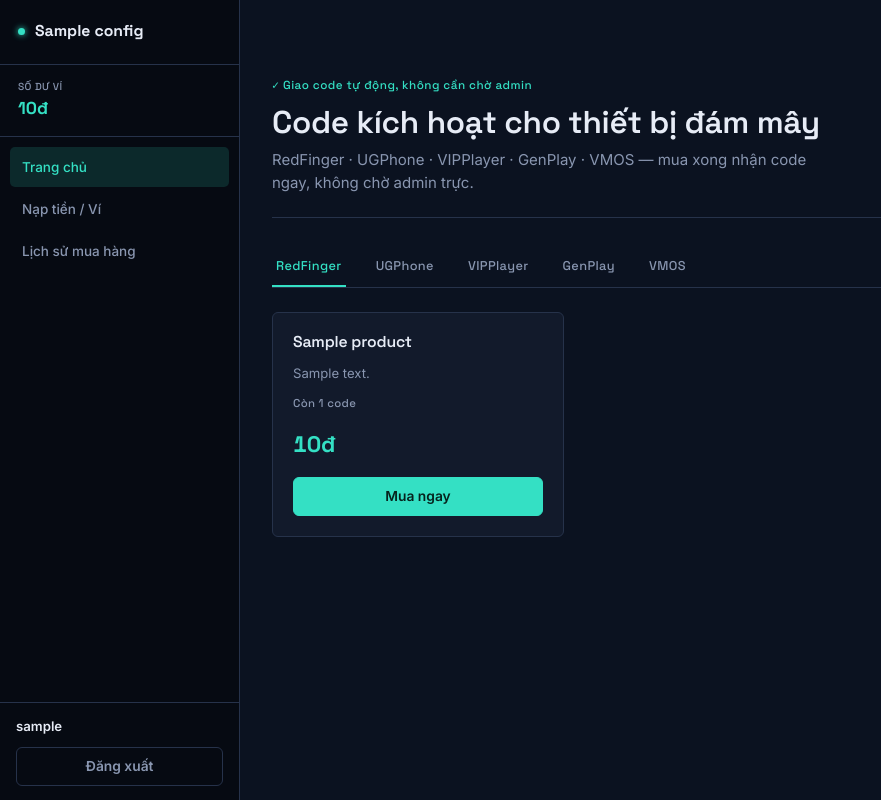
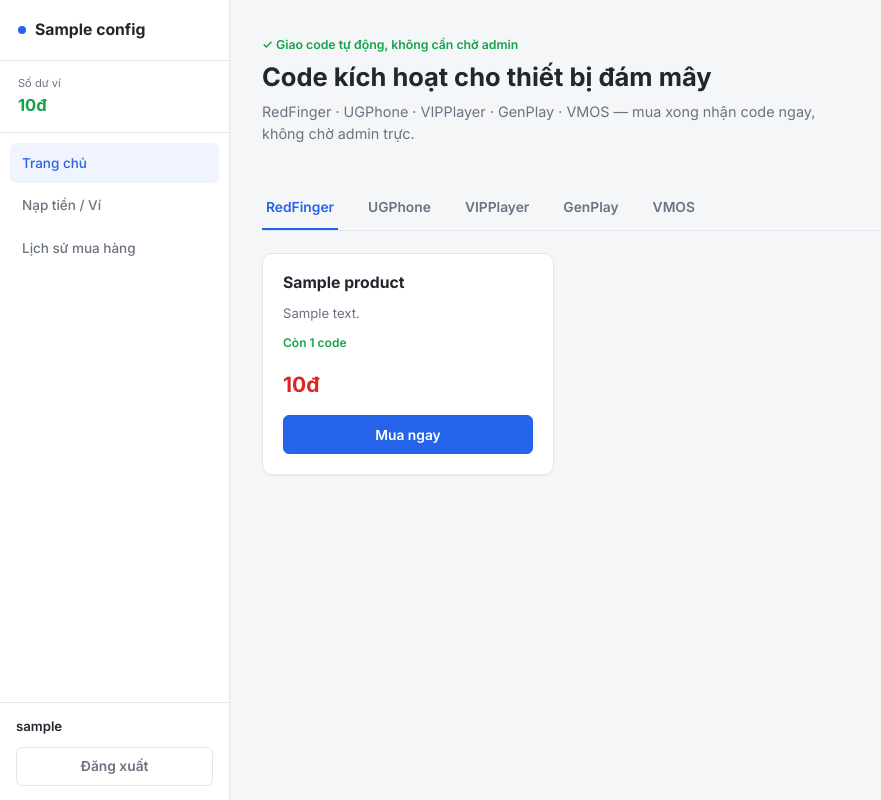
Before and after one commit to vophu7191-glitch/Web-shop-narri-store, a Flask app: page / in a window 1280 px wide. Shown: the whole page, without its empty margins (0-881 px from the left). Run offline with Flask 3, Linux system fonts and the light colour scheme; the visitor is signed in with stand-in values (Sample User, id 1); a database or web service that is not in the repository returns one stand-in record (values such as "Sample title"); parts of the project's set-up code (start-up, migrations or seed data) failed here and were passed over; some libraries are stand-ins or nearby versions.

Commit message:
Add files via upload

```diff
--- a/static/css/theme.css
+++ b/static/css/theme.css
@@ -1,276 +1,117 @@
 /* ══════════════════════════════════════════════════════════════
-   CLOUDSHOP THEME — "Device Online" visual language
-   Grounded in the product itself: cloud phones / virtual devices.
-   Two functional accents only — teal = live/available, coral = alert.
+   CLOUDSHOP THEME — giao diện đơn giản, quen mắt kiểu shop thường
    ══════════════════════════════════════════════════════════════ */
 
 :root {
-    --ink:      #0B1220;
-    --panel:    #121A2B;
-    --panel-2:  #1B2740;
-    --line:     #26324A;
-    --text:     #E7ECF6;
-    --muted:    #8996B0;
-    --signal:   #34E0C4;
-    --signal-dim: rgba(52, 224, 196, .14);
-    --alert:    #FF8A5B;
-    --alert-dim: rgba(255, 138, 91, .14);
+    --bg:       #F5F6F8;
+    --panel:    #FFFFFF;
+    --line:     #E3E6EB;
+    --text:     #22262E;
+    --muted:    #6B7280;
+    --primary:  #2563EB;
+    --primary-dark: #1D4ED8;
+    --price:    #DC2626;
+    --success:  #16A34A;
+    --success-bg: #ECFDF3;
 }
 
 * { box-sizing: border-box; }
 
 html, body {
-    background: var(--ink);
+    background: var(--bg);
     color: var(--text);
-    font-family: 'Inter', -apple-system, sans-serif;
+    font-family: 'Inter', -apple-system, "Segoe UI", Roboto, sans-serif;
     font-size: 15px;
 }
 
-h1, h2, h3, h4, h5, .display-title {
-    font-family: 'Space Grotesk', 'Inter', sans-serif;
-    font-weight: 600;
-    letter-spacing: -0.01em;
-    color: var(--text);
-}
+h1, h2, h3, h4, h5 { font-weight: 700; color: var(--text); }
 
-a { color: var(--signal); text-decoration: none; }
-a:hover { color: var(--text); }
-
-.container { max-width: 1080px; }
-
-/* ── Admin status bar — terminal readout, not a generic banner ── */
-.admin-bar {
-    background: #060A12;
-    border-bottom: 1px solid var(--line);
-    color: var(--muted);
-    font-family: 'Space Grotesk', monospace;
-    font-size: .82rem;
-    padding: 9px 16px;
-    letter-spacing: .02em;
-}
-.admin-bar a { color: var(--signal); margin-right: 18px; }
-.admin-bar a:hover { color: var(--text); }
-
-/* ── Navbar ── */
-.navbar {
-    background: var(--ink) !important;
-    border-bottom: 1px solid var(--line);
-    padding: 16px 0;
-}
-.navbar-brand {
-    font-family: 'Space Grotesk', sans-serif;
-    font-weight: 700;
-    font-size: 1.25rem;
-    color: var(--text) !important;
-    letter-spacing: -0.02em;
-}
-.navbar .nav-link, .navbar span.nav-link { color: var(--muted) !important; font-size: .92rem; }
-.navbar .nav-link:hover { color: var(--text) !important; }
-.navbar-toggler { border-color: var(--line); }
-.navbar-toggler-icon { filter: invert(1); }
+a { color: var(--primary); text-decoration: none; }
+a:hover { color: var(--primary-dark); }
 
 /* ── Buttons ── */
-.btn {
-    font-family: 'Inter', sans-serif;
-    font-weight: 600;
-    border-radius: 6px;
-    font-size: .92rem;
-    padding: .55rem 1.1rem;
-}
-.btn-primary {
-    background: var(--signal);
-    border-color: var(--signal);
-    color: #06231D;
-}
-.btn-primary:hover, .btn-primary:focus {
-    background: #29c9af;
-    border-color: #29c9af;
-    color: #06231D;
-}
-.btn-primary:disabled { background: var(--panel-2); border-color: var(--line); color: var(--muted); }
-.btn-outline-secondary, .btn-outline-dark {
-    color: var(--muted);
-    border-color: var(--line);
-    background: transparent;
-}
-.btn-outline-secondary:hover, .btn-outline-dark:hover {
-    color: var(--text);
-    border-color: var(--muted);
-    background: var(--panel-2);
-}
-.btn-outline-danger { color: var(--alert); border-color: rgba(255,138,91,.4); background: transparent; }
-.btn-outline-danger:hover { background: var(--alert-dim); border-color: var(--alert); color: var(--alert); }
-.btn-warning {
-    background: transparent;
-    border: 1px solid var(--signal);
-    color: var(--signal);
-    font-weight: 600;
-}
-.btn-warning:hover { background: var(--signal-dim); color: var(--signal); }
+.btn { border-radius: 6px; font-weight: 600; font-size: .92rem; padding: .55rem 1.1rem; }
+.btn-primary { background: var(--primary); border-color: var(--primary); }
+.btn-primary:hover, .btn-primary:focus { background: var(--primary-dark); border-color: var(--primary-dark); }
+.btn-primary:disabled { background: #B9C2D0; border-color: #B9C2D0; }
+.btn-outline-secondary { color: var(--muted); border-color: var(--line); }
+.btn-outline-secondary:hover { background: #F1F2F4; color: var(--text); border-color: var(--line); }
+.btn-outline-dark { color: var(--text); border-color: var(--line); }
+.btn-outline-dark:hover { background: #F1F2F4; }
+.btn-outline-danger { color: #DC2626; border-color: #FCA5A5; }
+.btn-outline-danger:hover { background: #FEF2F2; }
+.btn-warning { background: #F59E0B; border-color: #F59E0B; color: #fff; }
+.btn-warning:hover { background: #D97706; border-color: #D97706; color: #fff; }
 .btn-block { width: 100%; }
 
-/* ── Brand switcher — device-tab strip, not generic pills ── */
-.brand-tabs {
-    border-bottom: 1px solid var(--line);
-    gap: 4px;
-    margin: 28px 0 24px !important;
-    justify-content: flex-start !important;
+/* ── Brand tabs ── */
+.brand-tabs { border-bottom: 1px solid var(--line); margin: 24px 0 22px !important; }
+.brand-tabs .nav-link {
+    color: var(--muted); font-weight: 600; font-size: .92rem;
+    border: none; border-bottom: 2px solid transparent; border-radius: 0;
+    padding: 10px 4px; margin-right: 26px;
 }
-.brand-tabs .nav-link {
-    font-family: 'Space Grotesk', monospace;
-    font-size: .85rem;
-    letter-spacing: .03em;
-    color: var(--muted);
-    border: none;
-    border-bottom: 2px solid transparent;
-    border-radius: 0;
-    padding: 10px 4px;
-    margin-right: 22px;
-}
-.brand-tabs .nav-link.active {
-    background: transparent !important;
-    color: var(--signal) !important;
-    border-bottom: 2px solid var(--signal);
-}
+.brand-tabs .nav-link.active { background: transparent !important; color: var(--primary) !important; border-bottom: 2px solid var(--primary); }
 
-/* ── Product card — device-chip style: left accent rail, square corners ── */
+/* ── Product card ── */
 .product-card {
     background: var(--panel);
     border: 1px solid var(--line);
-    border-left: 3px solid var(--signal);
-    border-radius: 4px;
-    box-shadow: none;
+    border-radius: 10px;
+    box-shadow: 0 1px 3px rgba(0,0,0,.05);
     margin-bottom: 18px;
-    transition: border-color .15s ease, transform .1s ease;
-}
-.product-card:hover { border-color: var(--muted); border-left-color: var(--signal); }
-.product-card.is-out { border-left-color: var(--alert); }
-.product-card .card-title {
-    font-family: 'Space Grotesk', sans-serif;
-    font-size: 1.05rem;
-    color: var(--text);
 }
 .product-card .card-body { padding: 20px; }
+.product-card .card-title { font-size: 1.05rem; }
 .product-card p.small { color: var(--muted); }
 
-.stock-readout {
-    font-family: 'Space Grotesk', monospace;
-    font-size: .76rem;
-    letter-spacing: .03em;
-    display: inline-flex;
-    align-items: center;
-    gap: 6px;
-    color: var(--muted);
-}
-.stock-readout .dot {
-    width: 6px; height: 6px; border-radius: 50%;
-    background: var(--signal);
-    box-shadow: 0 0 6px var(--signal);
-}
-.stock-readout.out .dot { background: var(--alert); box-shadow: none; }
-.stock-readout.out { color: var(--alert); }
+.stock-readout { font-size: .8rem; font-weight: 600; color: var(--success); }
+.stock-readout.out { color: #DC2626; }
 
-.price-tag {
-    font-family: 'Space Grotesk', sans-serif;
-    font-size: 1.5rem;
-    font-weight: 700;
-    color: var(--signal);
-    font-variant-numeric: tabular-nums;
-}
+.price-tag { font-size: 1.4rem; font-weight: 700; color: var(--price); }
 
-.admin-only {
-    background: var(--panel-2) !important;
-    border: 1px dashed var(--line) !important;
-    border-radius: 4px;
-}
+.admin-only { background: #FFFBEB; border: 1px dashed #FCD34D; border-radius: 8px; }
 
-/* ── Cards (auth, wallet, generic) ── */
-.card {
-    background: var(--panel);
-    border: 1px solid var(--line);
-    border-radius: 6px;
-    color: var(--text);
-}
+/* ── Cards ── */
+.card { background: var(--panel); border: 1px solid var(--line); border-radius: 10px; box-shadow: 0 1px 3px rgba(0,0,0,.05); }
 .card .text-muted { color: var(--muted) !important; }
 
 /* ── Forms ── */
-label { color: var(--muted); font-size: .85rem; font-weight: 600; }
+label { color: var(--text); font-size: .87rem; font-weight: 600; }
 .form-control, select.form-control, textarea.form-control {
-    background: var(--ink);
-    border: 1px solid var(--line);
-    color: var(--text);
-    border-radius: 4px;
+    background: #fff; border: 1px solid var(--line); color: var(--text); border-radius: 6px;
 }
-.form-control:focus {
-    background: var(--ink);
-    border-color: var(--signal);
-    color: var(--text);
-    box-shadow: 0 0 0 3px var(--signal-dim);
-}
-.form-control::placeholder { color: #576079; }
+.form-control:focus { border-color: var(--primary); box-shadow: 0 0 0 3px rgba(37,99,235,.12); }
 
 /* ── Tables ── */
 .table { color: var(--text); }
-.table thead th {
-    font-family: 'Space Grotesk', monospace;
-    font-size: .74rem;
-    letter-spacing: .04em;
-    color: var(--muted);
-    border-bottom: 1px solid var(--line);
-    text-transform: uppercase;
-    background: transparent;
-}
+.table thead th { font-size: .78rem; color: var(--muted); border-bottom: 1px solid var(--line); background: #FAFBFC; }
 .table td, .table th { border-color: var(--line); vertical-align: middle; }
-.table-bordered { border-color: var(--line); }
-.table-bordered td, .table-bordered th { border-color: var(--line); }
 .bg-white { background: var(--panel) !important; }
 
 /* ── Badges ── */
-.badge { font-family: 'Space Grotesk', monospace; font-weight: 600; letter-spacing: .02em; border-radius: 3px; }
-.badge-success { background: var(--signal-dim); color: var(--signal); }
-.badge-secondary { background: var(--panel-2); color: var(--muted); }
-.badge-warning { background: var(--signal-dim); color: var(--signal); }
+.badge { font-weight: 600; border-radius: 4px; }
+.badge-success { background: var(--success-bg); color: var(--success); }
+.badge-secondary { background: #F1F2F4; color: var(--muted); }
+.badge-warning { background: #FEF3C7; color: #B45309; }
 
 /* ── Alerts ── */
-.alert { border-radius: 4px; border: 1px solid; font-size: .9rem; }
-.alert-success { background: var(--signal-dim); border-color: rgba(52,224,196,.3); color: var(--signal); }
-.alert-danger { background: var(--alert-dim); border-color: rgba(255,138,91,.3); color: var(--alert); }
+.alert { border-radius: 8px; border: 1px solid; font-size: .9rem; }
+.alert-success { background: var(--success-bg); border-color: #BBF7D0; color: var(--success); }
+.alert-danger { background: #FEF2F2; border-color: #FCA5A5; color: #DC2626; }
 
-/* ── Code box (topup content / delivered code) ── */
+/* ── Code box ── */
 .code-box {
-    font-family: 'Space Grotesk', monospace;
-    background: var(--ink);
-    border: 1px solid var(--line);
-    color: var(--signal);
-    padding: 10px 14px;
-    border-radius: 4px;
-    word-break: break-all;
-    font-size: .92rem;
+    font-family: 'Courier New', monospace;
+    background: #F1F2F4; border: 1px solid var(--line); color: var(--text);
+    padding: 10px 14px; border-radius: 6px; word-break: break-all; font-size: .92rem;
 }
 
 /* ── Hero ── */
-.hero {
-    padding: 44px 0 8px;
-    border-bottom: 1px solid var(--line);
-    margin-bottom: 4px;
-}
-.hero-eyebrow {
-    font-family: 'Space Grotesk', monospace;
-    font-size: .78rem;
-    letter-spacing: .04em;
-    color: var(--signal);
-    display: flex;
-    align-items: center;
-    gap: 8px;
-    margin-bottom: 10px;
-}
-.hero-eyebrow .dot { width: 6px; height: 6px; border-radius: 50%; background: var(--signal); box-shadow: 0 0 6px var(--signal); }
-.hero h1 { font-size: 2.1rem; margin-bottom: 8px; }
-.hero p.lead { color: var(--muted); font-size: 1rem; max-width: 560px; }
-
-@media (max-width: 767px) {
-    .hero h1 { font-size: 1.6rem; }
-}
+.hero { padding: 8px 0 4px; margin-bottom: 4px; }
+.hero-eyebrow { font-size: .82rem; font-weight: 600; color: var(--success); margin-bottom: 8px; }
+.hero h1 { font-size: 1.7rem; margin-bottom: 8px; }
+.hero p.lead { color: var(--muted); font-size: .96rem; max-width: 560px; }
 
 /* ══════════════════════════════════════════════════════════════
    SIDEBAR LAYOUT
@@ -279,160 +120,57 @@ label { color: var(--muted); font-size: .85rem; font-weight: 600; }
 .shell { display: flex; min-height: 100vh; }
 
 .sidebar {
-    width: 240px;
-    flex-shrink: 0;
-    background: #060A12;
+    width: 230px; flex-shrink: 0;
+    background: var(--panel);
     border-right: 1px solid var(--line);
-    display: flex;
-    flex-direction: column;
-    position: fixed;
-    top: 0; bottom: 0; left: 0;
-    z-index: 40;
+    display: flex; flex-direction: column;
+    position: fixed; top: 0; bottom: 0; left: 0; z-index: 40;
     transition: transform .2s ease;
 }
 
 .sidebar-brand {
-    font-family: 'Space Grotesk', sans-serif;
-    font-weight: 700;
-    font-size: 1.05rem;
-    color: var(--text);
-    padding: 20px 18px;
-    border-bottom: 1px solid var(--line);
-    display: flex;
-    align-items: center;
+    font-weight: 700; font-size: 1.05rem; color: var(--text);
+    padding: 18px; border-bottom: 1px solid var(--line);
+    display: flex; align-items: center;
 }
-.sidebar-brand .dot {
-    width: 7px; height: 7px; border-radius: 50%;
-    background: var(--signal); box-shadow: 0 0 6px var(--signal);
-    margin-right: 10px; flex-shrink: 0;
-}
+.sidebar-brand .dot { width: 8px; height: 8px; border-radius: 50%; background: var(--primary); margin-right: 9px; flex-shrink: 0; }
 
-.sidebar-balance {
-    padding: 14px 18px;
-    border-bottom: 1px solid var(--line);
-    display: flex;
-    flex-direction: column;
-    gap: 2px;
-}
-.sidebar-balance .label {
-    font-family: 'Space Grotesk', monospace;
-    font-size: .68rem;
-    letter-spacing: .04em;
-    color: var(--muted);
-    text-transform: uppercase;
-}
-.sidebar-balance .value {
-    font-family: 'Space Grotesk', sans-serif;
-    font-size: 1.15rem;
-    font-weight: 700;
-    color: var(--signal);
-}
+.sidebar-balance { padding: 14px 18px; border-bottom: 1px solid var(--line); display: flex; flex-direction: column; gap: 2px; }
+.sidebar-balance .label { font-size: .74rem; color: var(--muted); }
+.sidebar-balance .value { font-size: 1.1rem; font-weight: 700; color: var(--success); }
 
-.sidebar-nav {
-    flex: 1;
-    overflow-y: auto;
-    padding: 10px 10px;
-}
-.sidebar-nav a {
-    display: block;
-    padding: 10px 12px;
-    border-radius: 5px;
-    color: var(--muted);
-    font-size: .9rem;
-    font-weight: 500;
-    margin-bottom: 2px;
-}
-.sidebar-nav a:hover { background: var(--panel-2); color: var(--text); }
-.sidebar-nav a.active { background: var(--signal-dim); color: var(--signal); }
-.sidebar-section {
-    font-family: 'Space Grotesk', monospace;
-    font-size: .68rem;
-    letter-spacing: .06em;
-    color: #4A5670;
-    padding: 16px 12px 6px;
-}
+.sidebar-nav { flex: 1; overflow-y: auto; padding: 10px; }
+.sidebar-nav a { display: block; padding: 10px 12px; border-radius: 6px; color: var(--muted); font-size: .9rem; font-weight: 500; margin-bottom: 2px; }
+.sidebar-nav a:hover { background: #F1F2F4; color: var(--text); }
+.sidebar-nav a.active { background: #EFF4FF; color: var(--primary); }
+.sidebar-section { font-size: .72rem; font-weight: 700; letter-spacing: .03em; color: #9CA3AF; padding: 16px 12px 6px; }
 
 .sidebar-auth { padding: 14px 16px; border-top: 1px solid var(--line); }
-.sidebar-user {
-    color: var(--text);
-    font-size: .88rem;
-    font-weight: 600;
-    margin-bottom: 10px;
-    display: flex;
-    align-items: center;
-    gap: 8px;
-}
-.sidebar-user .tag {
-    font-family: 'Space Grotesk', monospace;
-    font-size: .62rem;
-    letter-spacing: .04em;
-    background: var(--signal-dim);
-    color: var(--signal);
-    padding: 2px 6px;
-    border-radius: 3px;
-}
+.sidebar-user { color: var(--text); font-size: .88rem; font-weight: 600; margin-bottom: 10px; display: flex; align-items: center; gap: 8px; }
+.sidebar-user .tag { font-size: .64rem; font-weight: 700; background: #EFF4FF; color: var(--primary); padding: 2px 6px; border-radius: 4px; }
 
-.sidebar-overlay {
-    display: none;
-    position: fixed; inset: 0;
-    background: rgba(0,0,0,.5);
-    z-index: 39;
-}
+.sidebar-overlay { display: none; position: fixed; inset: 0; background: rgba(0,0,0,.4); z-index: 39; }
 .sidebar-overlay.show { display: block; }
 
-.main-area {
-    flex: 1;
-    margin-left: 240px;
-    min-width: 0;
-    display: flex;
-    flex-direction: column;
-}
+.main-area { flex: 1; margin-left: 230px; min-width: 0; display: flex; flex-direction: column; }
 
 .topbar {
-    display: none;
-    align-items: center;
-    gap: 14px;
-    padding: 14px 16px;
-    border-bottom: 1px solid var(--line);
-    position: sticky;
-    top: 0;
-    background: var(--ink);
-    z-index: 30;
+    display: none; align-items: center; gap: 14px; padding: 14px 16px;
+    border-bottom: 1px solid var(--line); position: sticky; top: 0; background: var(--panel); z-index: 30;
 }
-.topbar-title {
-    font-family: 'Space Grotesk', sans-serif;
-    font-weight: 600;
-    color: var(--text);
-    font-size: .95rem;
+.topbar-title { font-weight: 600; color: var(--text); font-size: .95rem; }
+.topbar-toggle {
+    background: #fff; border: 1px solid var(--line); border-radius: 6px; width: 34px; height: 34px;
+    display: flex; flex-direction: column; align-items: center; justify-content: center; gap: 4px;
 }
-.topbar-toggle {
-    background: transparent;
-    border: 1px solid var(--line);
-    border-radius: 5px;
-    width: 34px; height: 34px;
-    display: flex;
-    flex-direction: column;
-    align-items: center;
-    justify-content: center;
-    gap: 4px;
-}
-.topbar-toggle span {
-    display: block; width: 16px; height: 2px;
-    background: var(--muted); border-radius: 1px;
-}
+.topbar-toggle span { display: block; width: 16px; height: 2px; background: var(--muted); border-radius: 1px; }
 
-.content-container {
-    flex: 1;
-    max-width: 1000px;
-    width: 100%;
-    padding: 32px 32px 48px;
-}
+.content-container { flex: 1; max-width: 1000px; width: 100%; padding: 28px 32px 48px; }
 
 @media (max-width: 991px) {
     .sidebar { transform: translateX(-100%); }
     .sidebar.open { transform: translateX(0); }
     .main-area { margin-left: 0; }
     .topbar { display: flex; }
-    .content-container { padding: 20px 18px 40px; }
-    .hero { padding-top: 8px; }
+    .content-container { padding: 18px 18px 40px; }
 }
```
